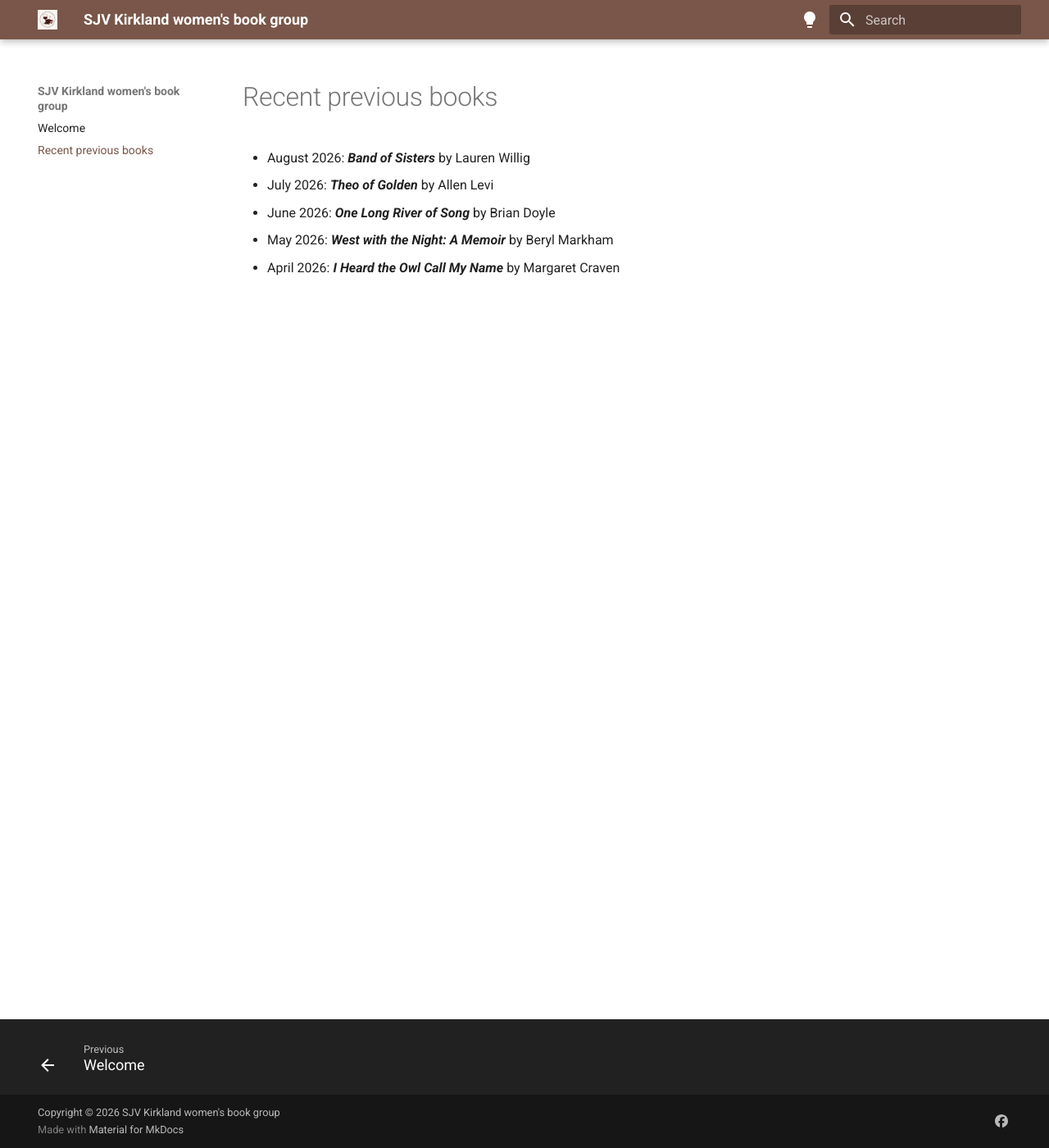
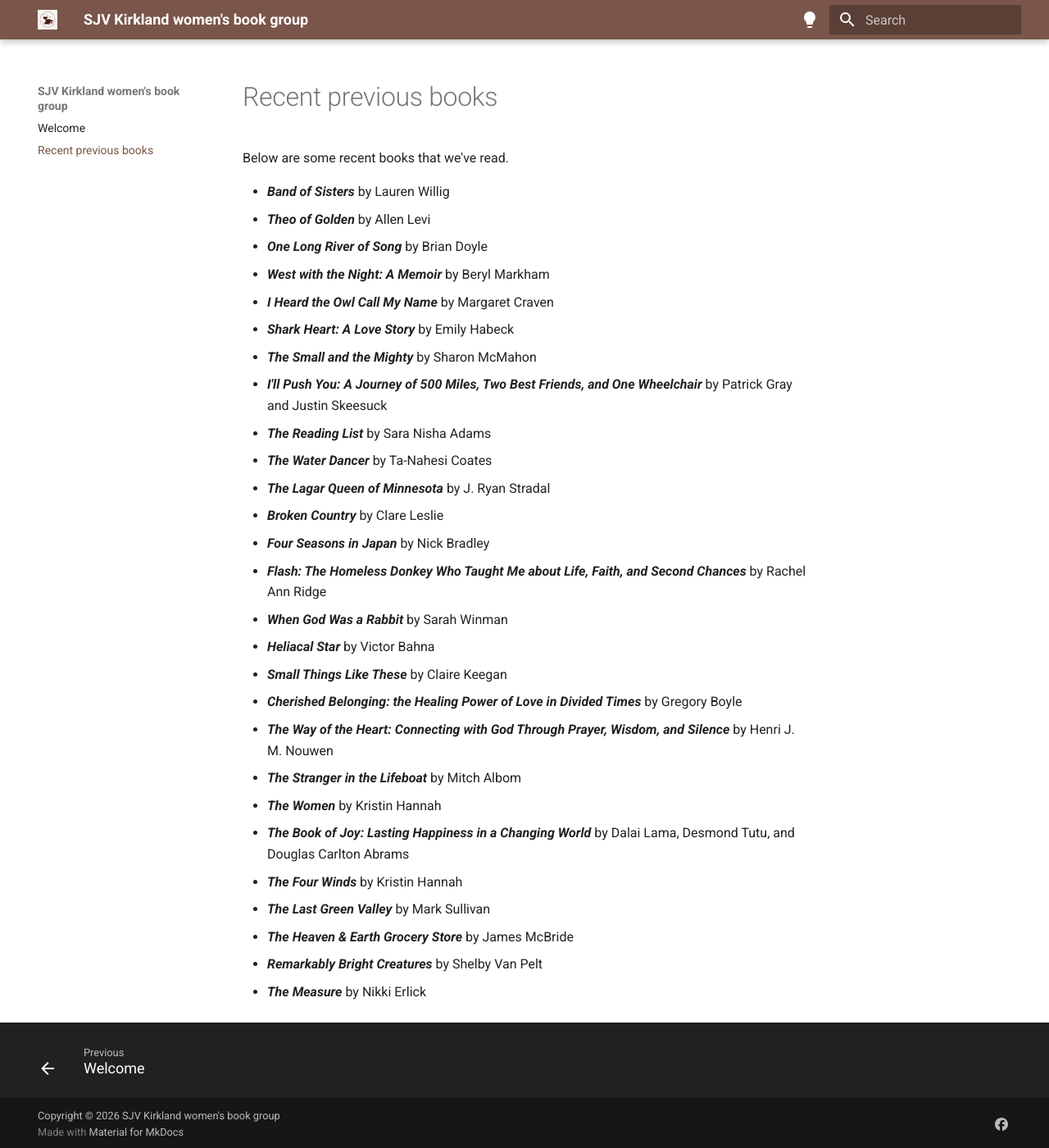
Before and after one commit to sjvkirkland/womens-book-group, an MkDocs documentation site: the page built from docs/previous-books.md, in a window 1280 px wide and 1400 px high. Shown: the whole window at 82% size. Built offline with MkDocs 1.6.1 and Material for MkDocs 9.7.7, drawn with Linux system fonts in a browser that asks for light colours.

Commit message:
Add border radius around subscribe fields; update list of recent books; fix October book

```diff
--- a/docs/previous-books.md
+++ b/docs/previous-books.md
@@ -1,7 +1,31 @@
 # Recent previous books
 
-- August 2026: ***Band of Sisters*** by Lauren Willig
-- July 2026: ***Theo of Golden*** by Allen Levi
-- June 2026: ***One Long River of Song*** by Brian Doyle
-- May 2026: ***West with the Night: A Memoir*** by Beryl Markham
-- April 2026: ***I Heard the Owl Call My Name*** by Margaret Craven
+Below are some recent books that we've read.
+
+- ***Band of Sisters*** by Lauren Willig
+- ***Theo of Golden*** by Allen Levi
+- ***One Long River of Song*** by Brian Doyle
+- ***West with the Night: A Memoir*** by Beryl Markham
+- ***I Heard the Owl Call My Name*** by Margaret Craven
+- ***Shark Heart: A Love Story*** by Emily Habeck
+- ***The Small and the Mighty*** by Sharon McMahon
+- ***I'll Push You: A Journey of 500 Miles, Two Best Friends, and One Wheelchair*** by Patrick Gray and Justin Skeesuck
+- ***The Reading List*** by Sara Nisha Adams
+- ***The Water Dancer*** by Ta-Nahesi Coates
+- ***The Lagar Queen of Minnesota*** by J. Ryan Stradal
+- ***Broken Country*** by Clare Leslie
+- ***Four Seasons in Japan*** by Nick Bradley
+- ***Flash: The Homeless Donkey Who Taught Me about Life, Faith, and Second Chances*** by Rachel Ann Ridge
+- ***When God Was a Rabbit*** by Sarah Winman
+- ***Heliacal Star*** by Victor Bahna
+- ***Small Things Like These*** by Claire Keegan
+- ***Cherished Belonging: the Healing Power of Love in Divided Times*** by Gregory Boyle
+- ***The Way of the Heart: Connecting with God Through Prayer, Wisdom, and Silence*** by Henri J. M. Nouwen
+- ***The Stranger in the Lifeboat*** by Mitch Albom
+- ***The Women*** by Kristin Hannah
+- ***The Book of Joy: Lasting Happiness in a Changing World*** by Dalai Lama, Desmond Tutu, and Douglas Carlton Abrams
+- ***The Four Winds*** by Kristin Hannah
+- ***The Last Green Valley*** by Mark Sullivan
+- ***The Heaven & Earth Grocery Store*** by James McBride
+- ***Remarkably Bright Creatures*** by Shelby Van Pelt
+- ***The Measure*** by Nikki Erlick
--- a/docs/stylesheets/extra.css
+++ b/docs/stylesheets/extra.css
@@ -85,6 +85,7 @@
     margin-bottom:15px;
 
     box-sizing:border-box;
+    border-radius:6px;
 
 }
 
```
Also changed, not shown: docs/index.md (+8 -2 lines).
